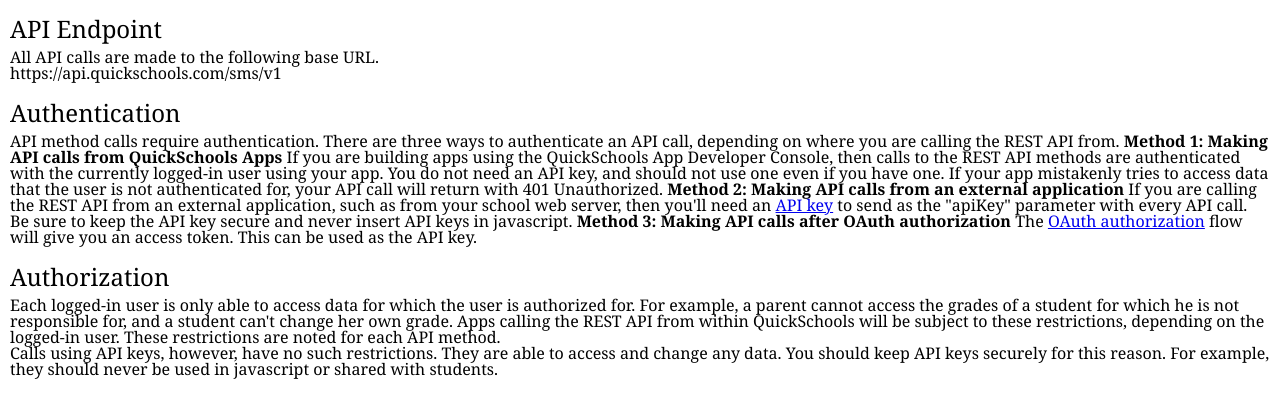
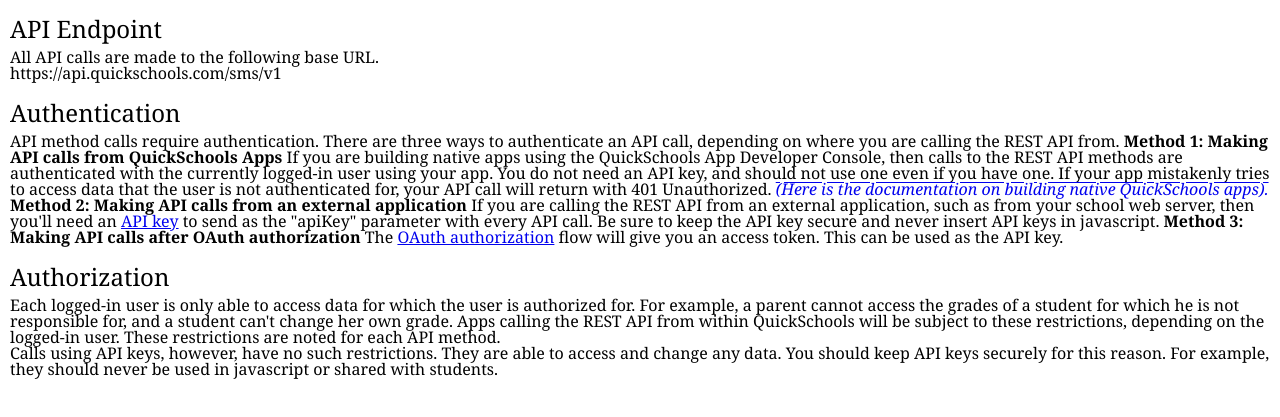
Before and after one commit to arissamad/QSApiManual, a website: page public/01-intro.html in a window 1280 px wide. Shown: the part 111-528 px from the top of the page. Drawn offline with Linux system fonts and the light colour scheme.

Commit message:
Added references to the dev site

```diff
--- a/public/01-intro.html
+++ b/public/01-intro.html
@@ -21,7 +21,7 @@
 There are three ways to authenticate an API call, depending on where you are calling the REST API from.
 
 <b>Method 1: Making API calls from QuickSchools Apps</b>
-If you are building apps using the QuickSchools App Developer Console, then calls to the REST API methods are authenticated with the currently logged-in user using your app. You do not need an API key, and should not use one even if you have one. If your app mistakenly tries to access data that the user is not authenticated for, your API call will return with 401 Unauthorized.
+If you are building native apps using the QuickSchools App Developer Console, then calls to the REST API methods are authenticated with the currently logged-in user using your app. You do not need an API key, and should not use one even if you have one. If your app mistakenly tries to access data that the user is not authenticated for, your API call will return with 401 Unauthorized. <a target="_blank" href="http://dev.quickschools.com"><i>(Here is the documentation on building native QuickSchools apps).</i></a>
 
 <b>Method 2: Making API calls from an external application</b>
 If you are calling the REST API from an external application, such as from your school web server, then you'll need an <a href="#api-keys">API key</a> to send as the "apiKey" parameter with every API call. Be sure to keep the API key secure and never insert API keys in javascript.
```
Also changed, not shown: public/03-nativeapps.html (+2 -0 lines).
